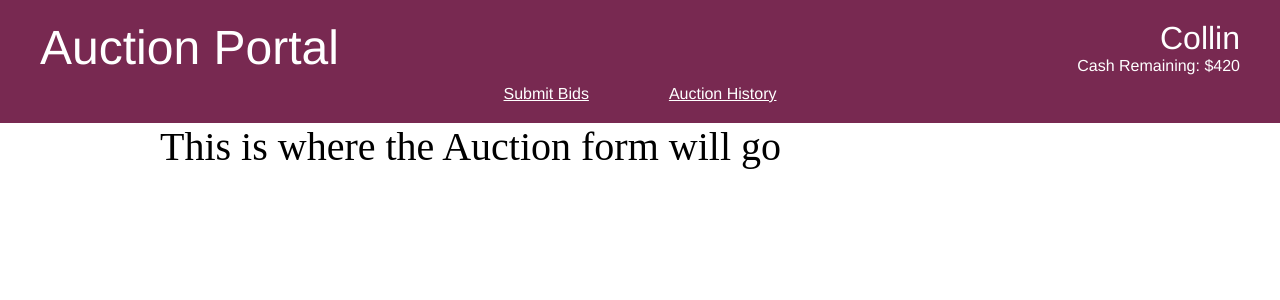
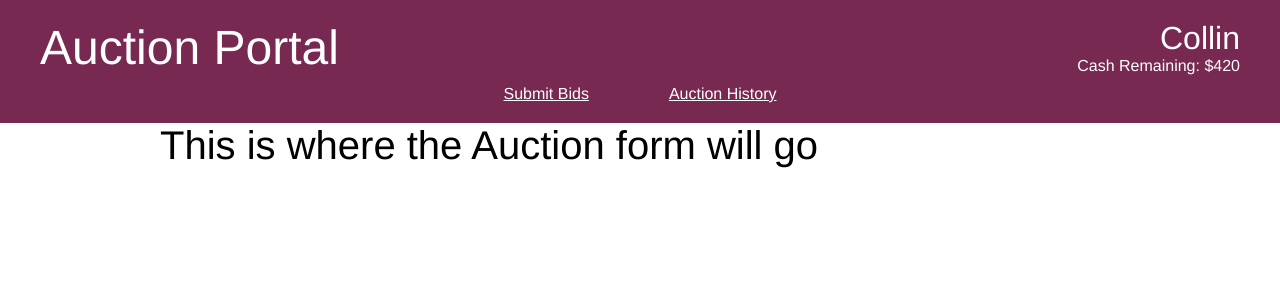
Before and after one commit to collinmurd/ff_auctions, a React (Create React App) app in the folder app/: page / in a window 1280 px wide. Shown: the top 300 px of the page. Built offline with nearby package versions, Linux system fonts and the light colour scheme.

Commit message:
apply helvetica to everything for now

```diff
--- a/app/src/components/App.css
+++ b/app/src/components/App.css
@@ -42,4 +42,5 @@ h4 {
 #main {
     width: 75%;
     margin: 0 auto;
+    font-family: Helvetica;
 }
```
